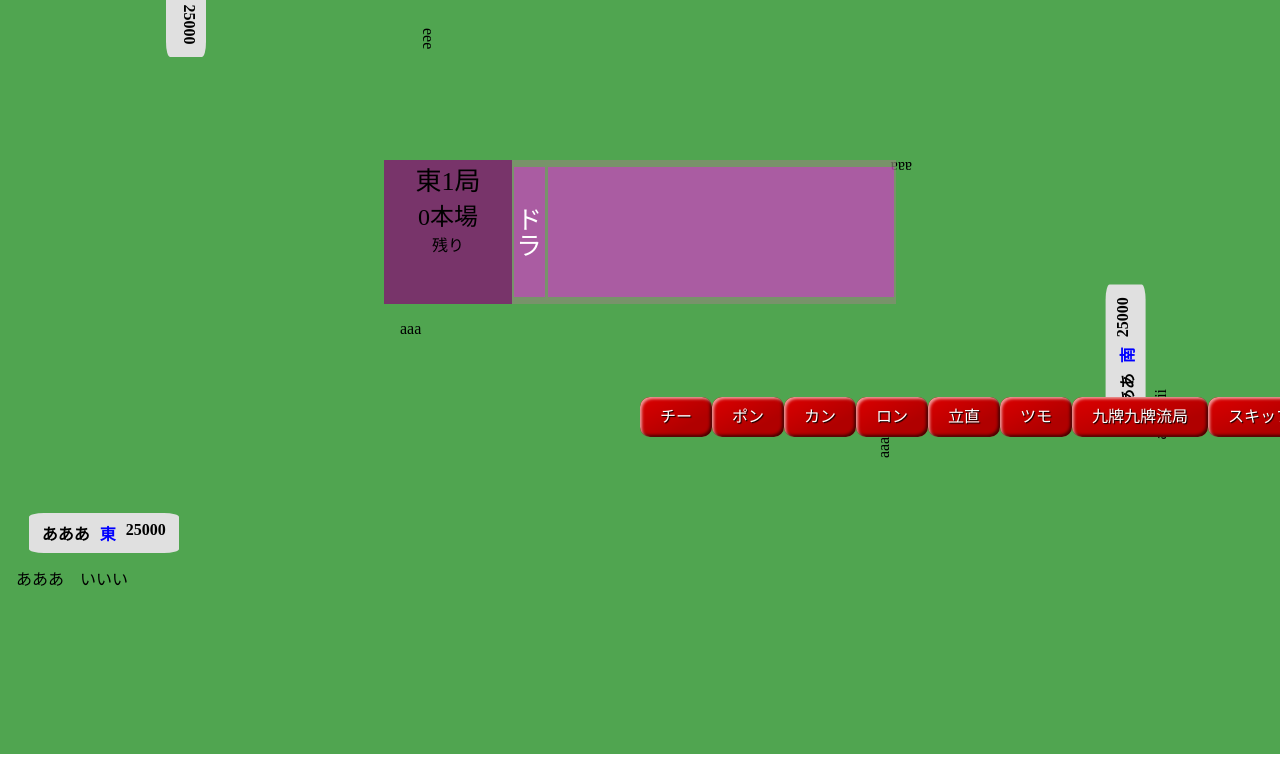
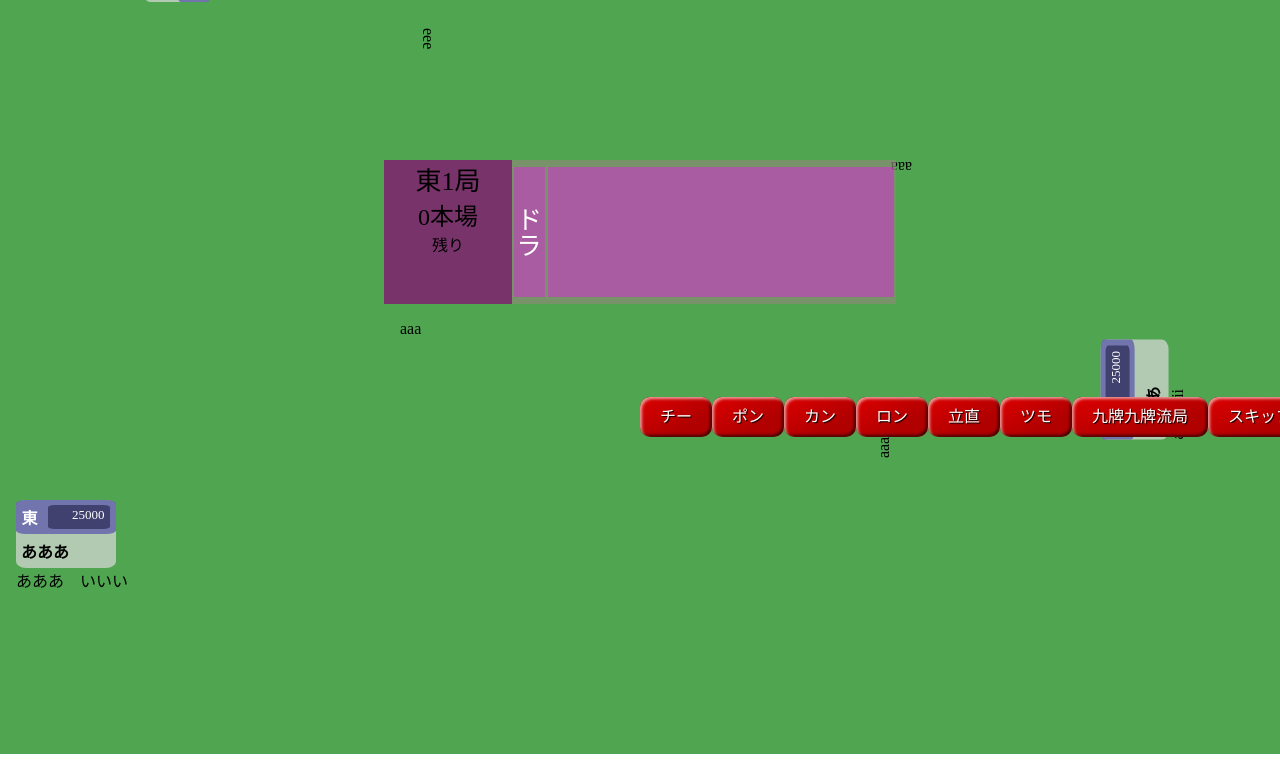
Before and after one commit to senskids/CustomMahjong, a website: page public/game.html in a window 1280 px wide. Shown: the part 189-969 px from the top of the page. Drawn offline with nearby package versions, Linux system fonts and the light colour scheme; no server answers.

Commit message:
#60:プレイヤー名，点数，自風の見た目を整える

```diff
--- a/public/game.css
+++ b/public/game.css
@@ -46,29 +46,45 @@
     background-color: rgba(0, 128, 0, 0.664);
   }
   .player-info-area{
-    background-color: rgb(224, 224, 224);
+    background-color: rgba(219, 219, 219, 0.7);
     display: inline-block;
+    min-inline-size: 100px;
+    writing-mode: horizontal-tb;
     border-radius: 10%;
     font-weight: bold;
     font-size: medium;
-    color: black;
-    margin: 1%;
-    padding: 0.5rem;
+    padding-bottom: 0.3rem;
   }
   .player-info{
+    opacity: 100%;
+  }
+  .player-status{
     display: flex;
+    justify-content: space-around;
+    padding: 5% 0% 5% 0%;
+    margin-bottom: 5%;
+    background-color: rgba(110, 110, 173, 0.925);
+    border-radius: 10%;
+  }
+  .player-wind{
+    color: white;
+  }
+  .player-point{
+    text-align: right;
+    display: inline-block;
+    min-inline-size: 50px;
+    writing-mode: horizontal-tb;
+    padding: 2% 6%;
+    background-color: rgba(26, 26, 61, 0.555);
+    border-radius: 10%;
+    color: white;
+    font-size: small;
+    font-weight: lighter;
   }
   .player-name{
     margin: 0 5px 0 5px;
-    color: black;
-  }
-  .player-wind{
-    margin: 0 5px 0 5px;
-    color: blue;
-  }
-  .player-point{
-    margin: 0 5px 0 5px;
-    color: black;
+    color: #000;
+    /* color: rgb(252, 252, 19); */
   }
 
   #my-main-area {
--- a/public/game.html
+++ b/public/game.html
@@ -22,9 +22,11 @@
                     <div class="my">
                         <div class="player-info-area">
                             <div class="player-info">
+                                <div class="player-status">
+                                    <div id="my-wind" class="player-wind">東</div>
+                                    <div id="my-point" class="player-point">25000</div>
+                                </div>
                                 <div id="my-name" class="player-name">あああ</div>
-                                <div id="my-wind" class="player-wind">東</div>
-                                <div id="my-point" class="player-point">25000</div>
                             </div>
                         </div>
                         <div style="display:flex">
@@ -37,9 +39,11 @@
                     <div class="right">
                         <div class="player-info-area">
                             <div class="player-info">
+                                <div class="player-status">
+                                    <div id="right-wind" class="player-wind">南</div>
+                                    <div id="right-point" class="player-point">25000</div>
+                                </div>
                                 <div id="right-name" class="player-name">あああ</div>
-                                <div id="right-wind" class="player-wind">南</div>
-                                <div id="right-point" class="player-point">25000</div>
                             </div>
                         </div>
                         <div style="display:flex">
@@ -52,9 +56,12 @@
                     <div class="opposite">
                         <div class="player-info-area">
                             <div class="player-info">
+                                <div class="player-status">
+                                    <div id="opposite-wind" class="player-wind">西</div>
+                                    <div id="opposite-point" class="player-point">25000</div>
+                                </div>
                                 <div id="opposite-name" class="player-name">あああ</div>
-                                <div id="opposite-wind" class="player-wind">西</div>
-                                <div id="opposite-point" class="player-point">25000</div>
+
                             </div>
                         </div>
                         <div style="display:flex">
@@ -67,9 +74,12 @@
                     <div class="left">
                         <div class="player-info-area">
                             <div class="player-info">
+                                <div class="player-status">
+                                    <div id="left-wind" class="player-wind">北</div>
+                                    <div id="left-point" class="player-point">25000</div>
+                                </div>
                                 <div id="left-name" class="player-name">あああ</div>
-                                <div id="left-wind" class="player-wind">北</div>
-                                <div id="left-point" class="player-point">25000</div>
+
                             </div>
                         </div>
                         <div style="display:flex">
```
